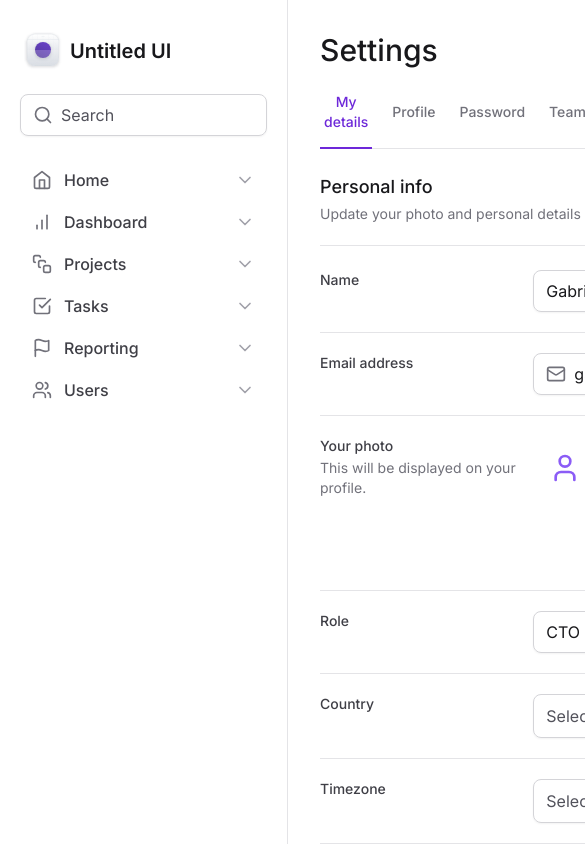
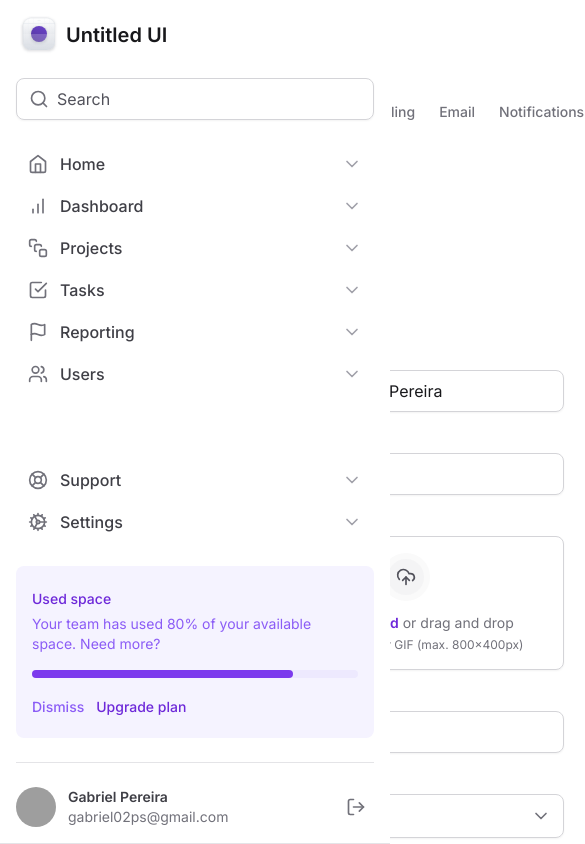
Before and after one commit to Gabriel02ps/tailwind-next, a Next.js app: page / in a window 390 px wide. Shown: the top 844 px of the page, 585 px wide, since content can reach past the window. Built offline with nearby package versions, Linux system fonts and the light colour scheme; grey boxes are pictures that could not be loaded.

Commit message:
feat(sidebar): initiate responsiveness on sidebar

```diff
--- a/src/components/Sidebar/index.tsx
+++ b/src/components/Sidebar/index.tsx
@@ -17,7 +17,7 @@ import * as Input from '../Input'
 
 export function Sidebar() {
   return (
-    <aside className="flex flex-col gap-6 border-r border-zinc-200 px-5 py-8">
+    <aside className="lg:rigth-auto fixed bottom-0 left-0 right-0 top-0 z-20 flex flex-col gap-6 border-b border-zinc-200 bg-white p-4 lg:relative lg:w-80 lg:border-r lg:px-5 lg:py-8">
       <Logo />
 
       <Input.Root>
```
